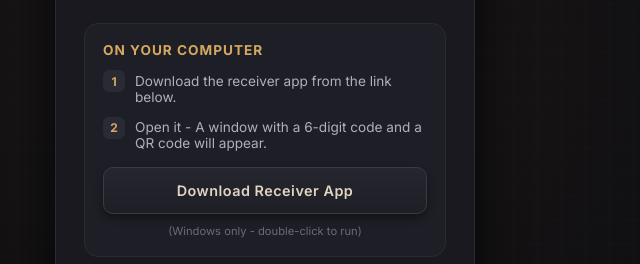
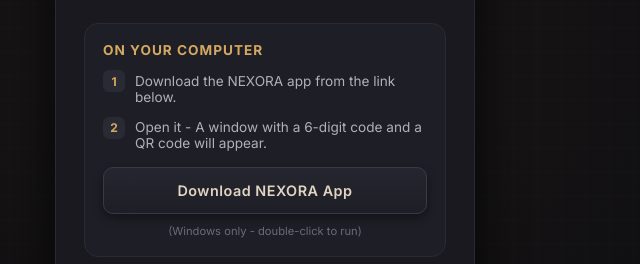
Before and after one commit to 8gudbits/NEXORA-Remote, a plain HTML site: page docs/index.html in a window 1280 px wide. Shown: the part 189-453 px from the top of the page, 375-1015 px from the left. Drawn offline with Linux system fonts and the light colour scheme.

Commit message:
Added Windows EXE

```diff
--- a/docs/index.html
+++ b/docs/index.html
@@ -3,6 +3,7 @@
 <head>
     <meta charset="UTF-8">
     <meta name="viewport" content="width=device-width, initial-scale=1.0">
+    <link rel="shortcut icon" href="favicon.ico" type="image/x-icon">
     <title>NEXORA Remote - Wireless Slide Control</title>
     <link rel="preconnect" href="https://fonts.googleapis.com">
     <link rel="preconnect" href="https://fonts.gstatic.com" crossorigin>
@@ -180,10 +181,10 @@
         <div class="section">
             <div class="section-title">On your computer</div>
             <ol class="step-list">
-                <li><span class="step-num">1</span> Download the receiver app from the link below.</li>
+                <li><span class="step-num">1</span> Download the NEXORA app from the link below.</li>
                 <li><span class="step-num">2</span> Open it - A window with a 6-digit code and a QR code will appear.</li>
             </ol>
-            <a href="nexora-receiver.exe" class="btn" download>Download Receiver App</a>
+            <a href="nexora-receiver.exe" class="btn" download>Download NEXORA App</a>
             <p style="font-size:0.7rem; color:#6b6b78; margin-top:6px; text-align: center;">(Windows only - double-click to run)</p>
         </div>
 
```
Also changed, not shown: docs/remote.html (+1 -0 lines), docs/favicon.ico (added), src/appicon.ico (added).
